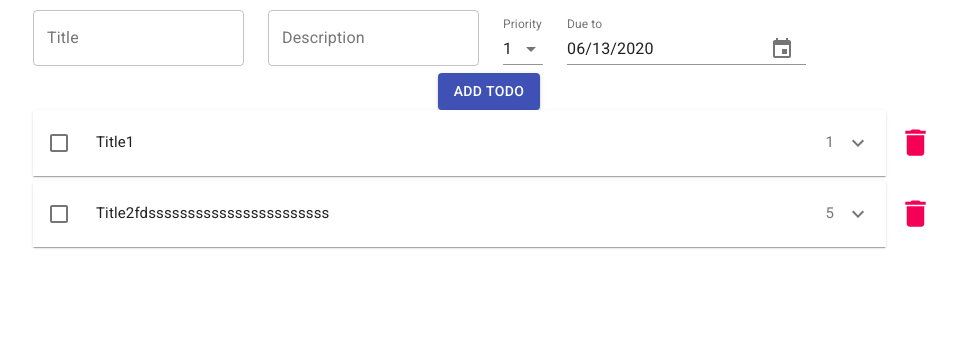
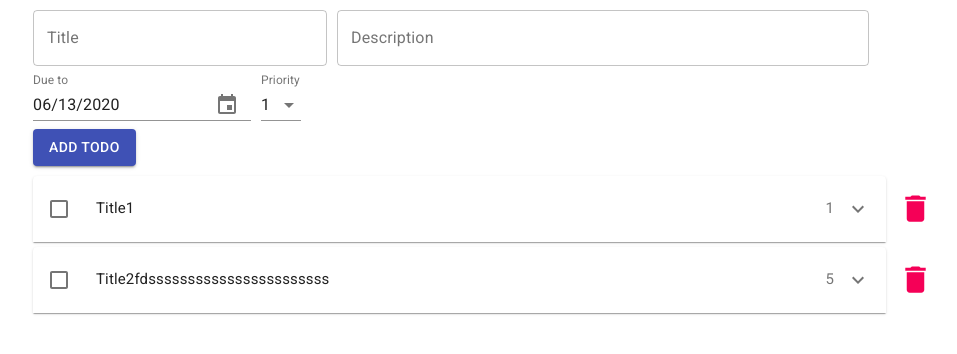
Before and after one commit to MarcinPaul/ToDoListReactElementalUI, a React (Create React App) app: page / in a window 1280 px wide. Shown: the top 354 px of the page, without its empty margins (151-1108 px from the left). Built offline with nearby package versions, Linux system fonts and the light colour scheme.

Commit message:
fix styles

```diff
--- a/src/AddToDoForm.tsx
+++ b/src/AddToDoForm.tsx
@@ -65,29 +65,14 @@ export const AddToDoForm: React.FC<TodoListWithSet> = (props) => {
     const values = { Title: "", Description: "", Priority: 1, DueTo: new Date() }
     return (
         <form noValidate autoComplete="off" >
-            <Grid container spacing={3} style={{paddingTop:"10px"}}>
-                <Grid item >
-                    <TextField onChange={handleChange("Title")} id="outlined-basic" label="Title" variant="outlined" />
+            <Grid container style={{paddingTop:"10px"}}>
+                <Grid style={{paddingRight:"10px"}}  item  xs={4}>
+                    <TextField onChange={handleChange("Title")} id="outlined-basic" label="Title" variant="outlined" fullWidth />
                 </Grid>
-                <Grid item >
-                    <TextField onChange={handleChange("Description")} id="outlined-basic" label="Description" variant="outlined" />
+                <Grid   item xs={7}>
+                    <TextField onChange={handleChange("Description")} id="outlined-basic" label="Description" variant="outlined" fullWidth/>
                 </Grid>
-                <Grid item >
-                    <FormControl style={{marginTop:"7px"}} >
-                        <InputLabel id="demo-simple-select-label">Priority</InputLabel>
-                        <Select
-                            value={inputFields.Priority}
-                            onChange={handleChange("Priority")}
-                        >
-                            <MenuItem value={1}>1</MenuItem>
-                            <MenuItem value={2}>2</MenuItem>
-                            <MenuItem value={3}>3</MenuItem>
-                            <MenuItem value={4}>4</MenuItem>
-                            <MenuItem value={5}>5</MenuItem>
-                        </Select>
-                    </FormControl>
-                </Grid>
-                <Grid item >
+                <Grid item xs={3} style={{paddingRight:"10px"}}>
                 <MuiPickersUtilsProvider utils={DateFnsUtils}>
                     <KeyboardDatePicker
                         style={{marginTop:"7px"}}
@@ -105,8 +90,24 @@ export const AddToDoForm: React.FC<TodoListWithSet> = (props) => {
                     />
                 </MuiPickersUtilsProvider>
                 </Grid>
+                <Grid item   xs={2} >
+                    <FormControl style={{marginTop:"7px"}} >
+                        <InputLabel id="demo-simple-select-label">Priority</InputLabel>
+                        <Select
+                            value={inputFields.Priority}
+                            onChange={handleChange("Priority")}
+                        >
+                            <MenuItem value={1}>1</MenuItem>
+                            <MenuItem value={2}>2</MenuItem>
+                            <MenuItem value={3}>3</MenuItem>
+                            <MenuItem value={4}>4</MenuItem>
+                            <MenuItem value={5}>5</MenuItem>
+                        </Select>
+                    </FormControl>
+                </Grid>
+
             </Grid>
-            <div style={{textAlign:"center"}}>
+            <div style={{textAlign:"left", paddingBottom:"10px"}}>
             <Button onClick={submitInputs} variant="contained" color="primary" >
                 Add toDo
             </Button>
```
